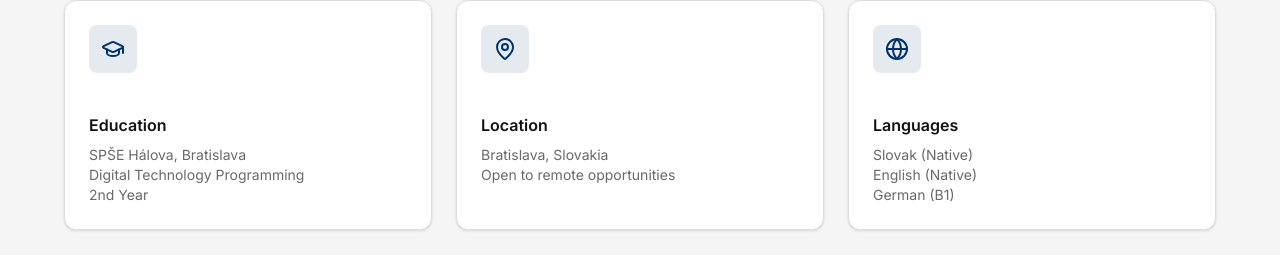
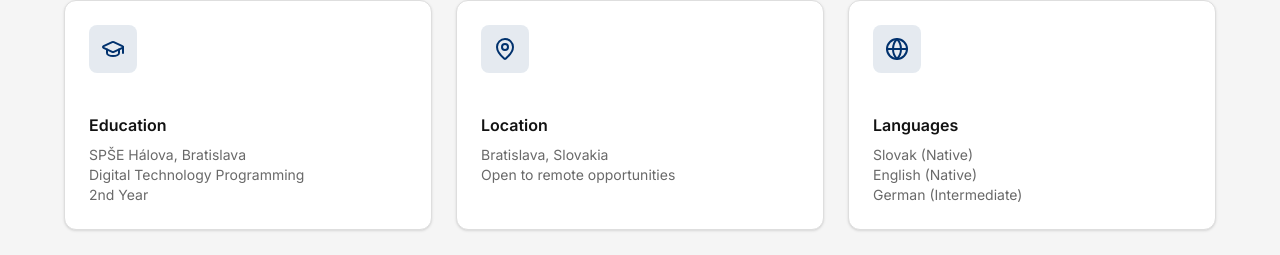
Before and after one commit to martinlehocky/portfolio, a Next.js app: page / in a window 1280 px wide. Shown: the part 1088-1343 px from the top of the page. Built offline with nearby package versions, Linux system fonts and the light colour scheme.

Commit message:
Update about.tsx

```diff
--- a/components/about.tsx
+++ b/components/about.tsx
@@ -57,7 +57,7 @@ export function About() {
                   <br />
                   English (Native)
                   <br />
-                  German (B1)
+                  German (Intermediate)
                 </p>
               </div>
             </Card>
```
